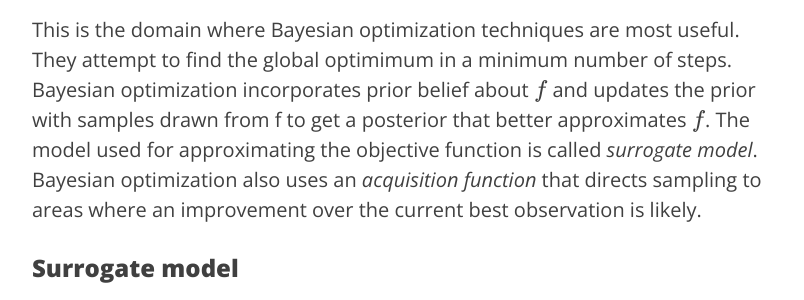
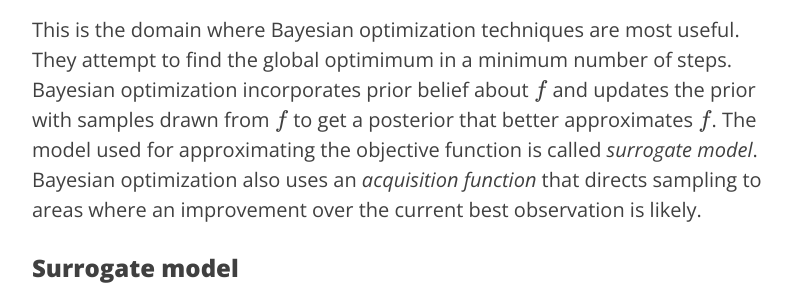
Before and after one commit to krasserm/krasserm.github.io, a Jekyll site: the page built from _posts/2018-03-21-bayesian-optimization.md, in a window 1280 px wide and 900 px high, scrolled down 837 px. Shown: the part 184-484 px from the top of the window, without its empty margins (233-1037 px from the left). Built offline with Jekyll 4.4.1, drawn with Linux system fonts in a browser that asks for light colours; formulas are drawn with MathJax 3; comment, search, counter and statistics services are not loaded.

Commit message:
Minor edit

```diff
--- a/_posts/2018-03-21-bayesian-optimization.md
+++ b/_posts/2018-03-21-bayesian-optimization.md
@@ -15,7 +15,7 @@ Many optimization problems in machine learning are black box optimization proble
 
 If $f$ is cheap to evaluate we could sample at many points e.g. via grid search, random search or numeric gradient estimation. However, if function evaluation is expensive e.g. tuning hyperparameters of  a deep neural network, probe drilling for oil at given geographic coordinates or evaluating the effectiveness of a drug candidate taken from a chemical search space then it is important to minimize the number of samples drawn from the black box function $f$.
 
-This is the domain where Bayesian optimization techniques are most useful. They attempt to find the global optimimum in a minimum number of steps. Bayesian optimization incorporates prior belief about $f$ and updates the prior with samples drawn from f to get a posterior that better approximates $f$. The model used for approximating the objective function is called *surrogate model*. Bayesian optimization also uses an *acquisition function* that directs sampling to areas where an improvement over the current best observation is likely.
+This is the domain where Bayesian optimization techniques are most useful. They attempt to find the global optimimum in a minimum number of steps. Bayesian optimization incorporates prior belief about $f$ and updates the prior with samples drawn from $f$ to get a posterior that better approximates $f$. The model used for approximating the objective function is called *surrogate model*. Bayesian optimization also uses an *acquisition function* that directs sampling to areas where an improvement over the current best observation is likely.
 
 ### Surrogate model
 
```
